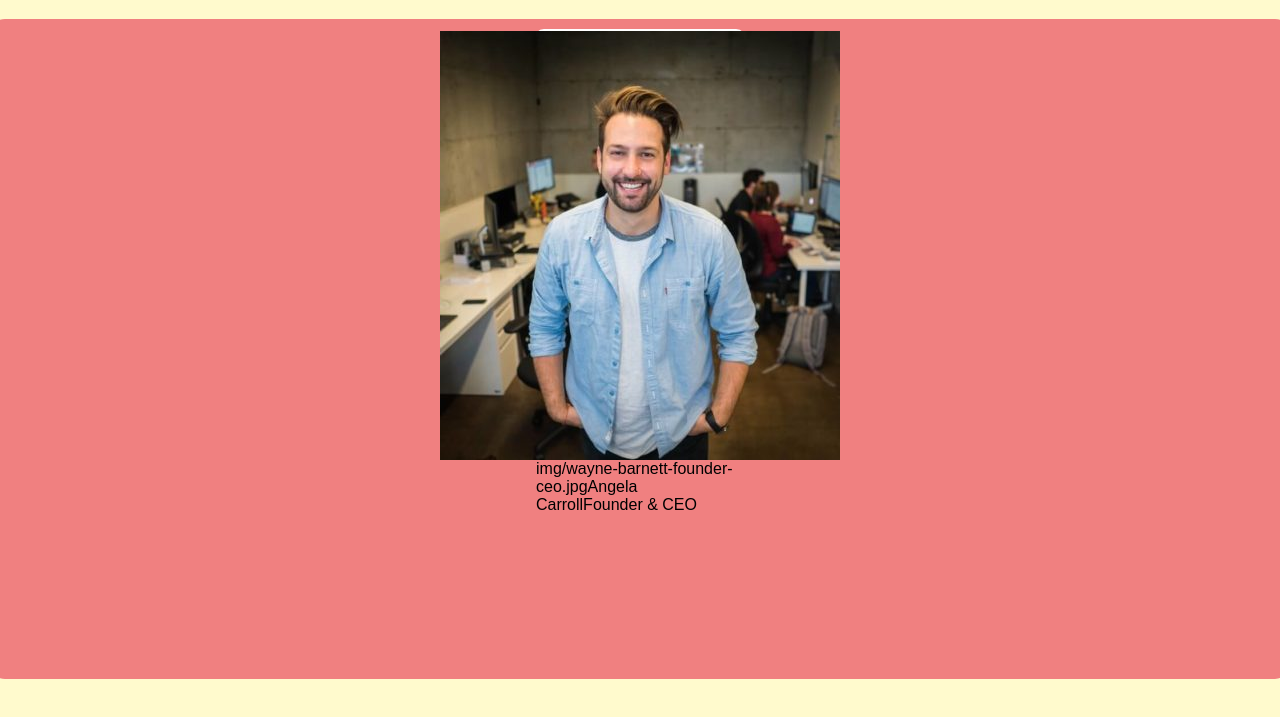
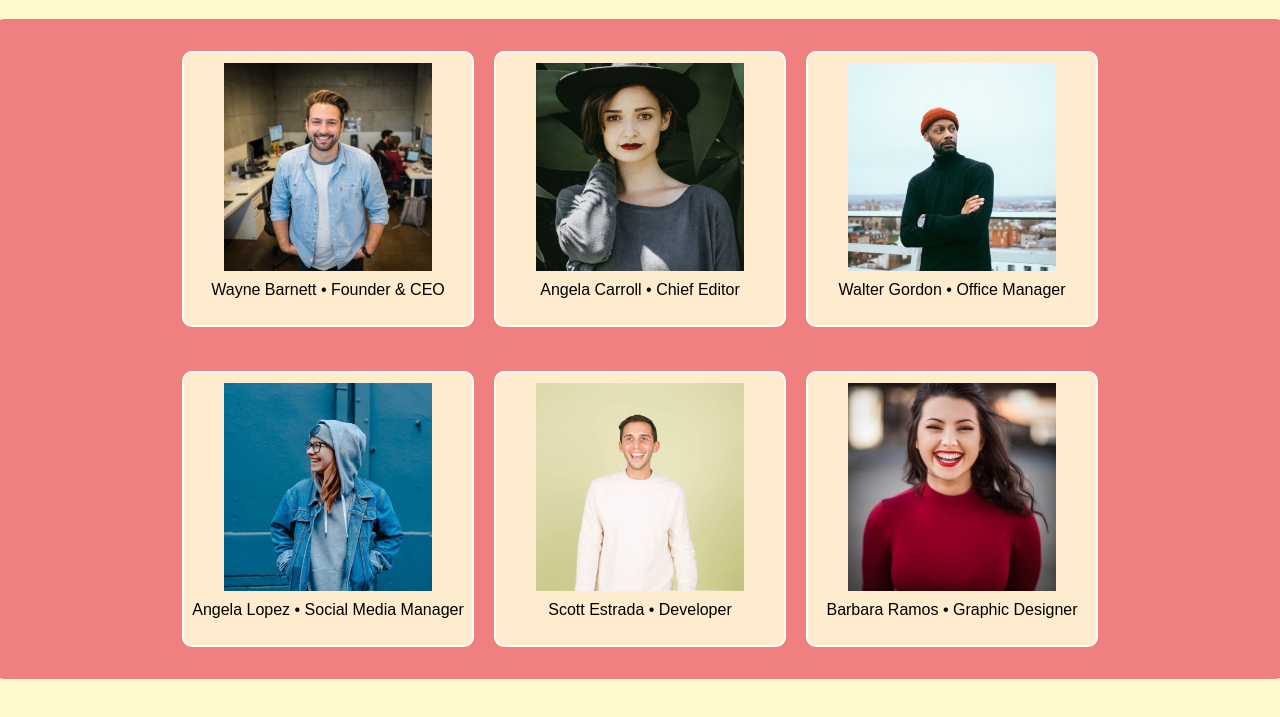
Before and after one commit to EdoardoRaimondoSenis/js-our-team, a plain HTML site: page index.html in a window 1280 px wide. Shown: the part 61-778 px from the top of the page. Drawn offline with Linux system fonts and the light colour scheme.

Commit message:
Esercizio Completato

```diff
--- a/css/style.css
+++ b/css/style.css
@@ -29,21 +29,88 @@ body {
 }
 
 .prisultato {
-    width: 80%;
+    width: 100%;
     height: 100%;
     display: flex;
-    flex-direction: column;
+    justify-content: center;
     align-items: center;
     flex-wrap: wrap;
 }
 
 .personauno {
-    width: 13rem;
-    height: 16rem;
+    width: 18rem;
+    height: 17rem;
     border: 2px solid white;
     display: flex;
     flex-direction: column;
     align-items: center;
     border-radius: 10px;
     background-color: blanchedalmond;
+    margin: 0 10px;
 }
+
+.personadue {
+    width: 18rem;
+    height: 17rem;
+    border: 2px solid white;
+    display: flex;
+    flex-direction: column;
+    align-items: center;
+    border-radius: 10px;
+    background-color: blanchedalmond;
+    margin: 0 10px;
+}
+
+.personatre {
+    width: 18rem;
+    height: 17rem;
+    border: 2px solid white;
+    display: flex;
+    flex-direction: column;
+    align-items: center;
+    border-radius: 10px;
+    background-color: blanchedalmond;
+    margin: 0 10px;
+}
+
+.personaquattro {
+    width: 18rem;
+    height: 17rem;
+    border: 2px solid white;
+    display: flex;
+    flex-direction: column;
+    align-items: center;
+    border-radius: 10px;
+    background-color: blanchedalmond;
+    margin: 0 10px;
+}
+
+.personacinque {
+    width: 18rem;
+    height: 17rem;
+    border: 2px solid white;
+    display: flex;
+    flex-direction: column;
+    align-items: center;
+    border-radius: 10px;
+    background-color: blanchedalmond;
+    margin: 0 10px;
+}
+
+.personasei {
+    width: 18rem;
+    height: 17rem;
+    border: 2px solid white;
+    display: flex;
+    flex-direction: column;
+    align-items: center;
+    border-radius: 10px;
+    background-color: blanchedalmond;
+    margin: 0 10px;
+}
+
+.img {
+    width: 13rem;
+    height: 13rem;
+    margin: 10px 0;
+}
--- a/index.html
+++ b/index.html
@@ -9,7 +9,7 @@
     <h1 id="titolo">Our Team</h1>
     <div id="backrisultato">
         <div class="prisultato">
-            <div class="personauno"><img src="../img/wayne-barnett-founder-ceo.jpg" alt=""></div>
+            <div class="personauno"></div>
             <div class="personadue"></div>
             <div class="personatre"></div>
         </div>
--- a/js/myscript.js
+++ b/js/myscript.js
@@ -1,39 +1,89 @@
+let imgpersonauno = new Image();
+imgpersonauno.src = "img/wayne-barnett-founder-ceo.jpg";
+imgpersonauno.classList.add("img");
+
+let imgpersonadue = new Image();
+imgpersonadue.src = "img/angela-caroll-chief-editor.jpg";
+imgpersonadue.classList.add("img");
+
+let imgpersonatre = new Image();
+imgpersonatre.src = "img/walter-gordon-office-manager.jpg";
+imgpersonatre.classList.add("img");
+
+let imgpersonaquattro = new Image();
+imgpersonaquattro.src = "img/angela-lopez-social-media-manager.jpg";
+imgpersonaquattro.classList.add("img");
+
+let imgpersonacinque = new Image();
+imgpersonacinque.src = "img/scott-estrada-developer.jpg";
+imgpersonacinque.classList.add("img");
+
+let imgpersonasei = new Image();
+imgpersonasei.src = "img/barbara-ramos-graphic-designer.jpg";
+imgpersonasei.classList.add("img");
+
 const personauno = {
-    "foto": "img/wayne-barnett-founder-ceo.jpg",
-    "nome": "Angela Carroll",
-    "incarico": "Founder & CEO"
+    foto: imgpersonauno,
+    nome: "Wayne Barnett •",
+    incarico: " Founder & CEO"
 };
 
 const personadue = {
-    "foto": ".jpg",
-    "nome": "Angela Carroll",
-    "incarico": "Chief Editor"
+    foto: imgpersonadue,
+    nome: "Angela Carroll •",
+    incarico: " Chief Editor"
 };
 
 const personatre = {
-    "foto": "walter-gordon-office-manager.jpg",
-    "nome": "Walter Gordon",
-    "incarico": "Office Manager"
+    foto: imgpersonatre,
+    nome: "Walter Gordon •",
+    incarico: " Office Manager"
 };
 
 const personaquattro = {
-    "foto": "angela-lopez-social-media-manager.jpg",
-    "nome": "Angela Lopez",
-    "incarico": "Social Media Manager"
+    foto: imgpersonaquattro,
+    nome: "Angela Lopez •",
+    incarico: " Social Media Manager"
 };
 
 const personacinque = {
-    "foto": "scott-estrada-developer.jpg",
-    "nome": "Scott Estrada",
-    "incarico": "Developer"
+    foto: imgpersonacinque,
+    nome: "Scott Estrada •",
+    incarico: " Developer"
 };
 
 const personasei = {
-    "foto": "barbara-ramos-graphic-designer.jpg",
-    "nome": "Barbara Ramos",
-    "incarico": "Graphic Designer"
+    foto: imgpersonasei,
+    nome: "Barbara Ramos •",
+    incarico: " Graphic Designer"
 };
 
 for (let key in personauno) {
-    document.querySelector(".personauno").innerHTML += personauno[key];
+    let imgpersona = document.querySelector(".personauno");
+    imgpersona.append(personauno[key]);
 }
+
+for (let key in personadue) {
+    let imgpersona = document.querySelector(".personadue");
+    imgpersona.append(personadue[key]);
+}
+
+for (let key in personatre) {
+    let imgpersona = document.querySelector(".personatre");
+    imgpersona.append(personatre[key]);
+}
+
+for (let key in personaquattro) {
+    let imgpersona = document.querySelector(".personaquattro");
+    imgpersona.append(personaquattro[key]);
+}
+
+for (let key in personacinque) {
+    let imgpersona = document.querySelector(".personacinque");
+    imgpersona.append(personacinque[key]);
+}
+
+for (let key in personasei) {
+    let imgpersona = document.querySelector(".personasei");
+    imgpersona.append(personasei[key]);
+}
```
